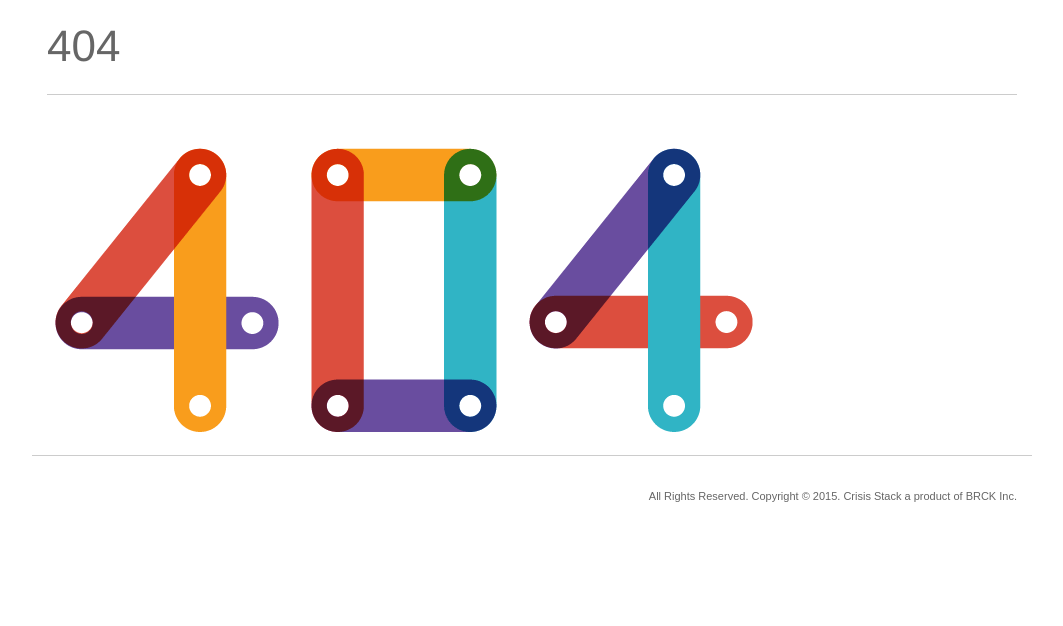
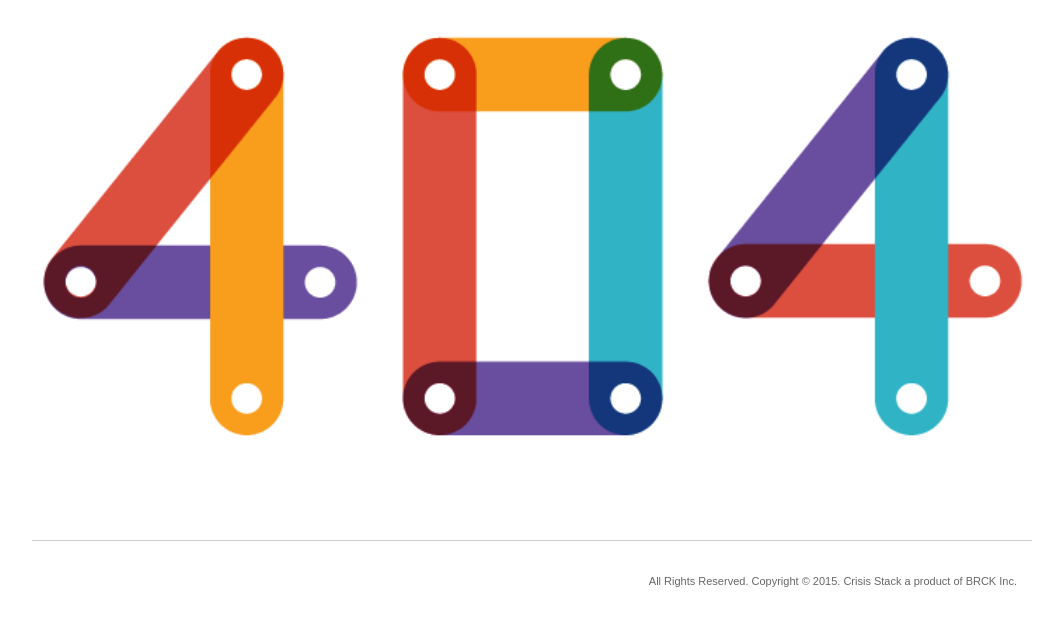
Before and after one commit to brck/CrisisStack, a Flask app: template app/templates/404.html in a window 1280 px wide. Shown: the part 47-673 px from the top of the page, without its empty margins (108-1171 px from the left). Run offline with Flask 2, Linux system fonts and the light colour scheme; the template is opened without the code that fills it, so the values that code supplies are empty.

Commit message:
padding and cleaning up of 404

```diff
--- a/app/templates/404.html
+++ b/app/templates/404.html
@@ -1,15 +1,13 @@
 {% extends "base.html" %}
+<div class  = "row" >
+
 {% block content %}
-
-<div class  = "row" >
-  <div class="large-12 columns">
-
-  <div class="center sml-center">
-    <h1>4<span>0</span>4</h1>
-
+	<div class = "row content"
+         <div class="large-12 columns">
+            <div class="center sml-center">
     <img src = "/static/assets/images/404.png">
+            </div>
+         </div>
+    </div>
+{% endblock %}
 </div>
-  </div>
-
-
-{% endblock %}
```
